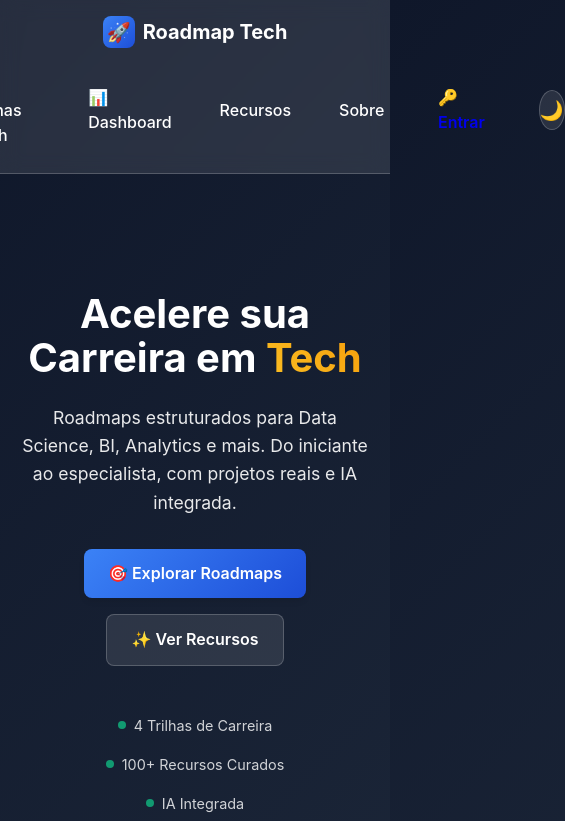
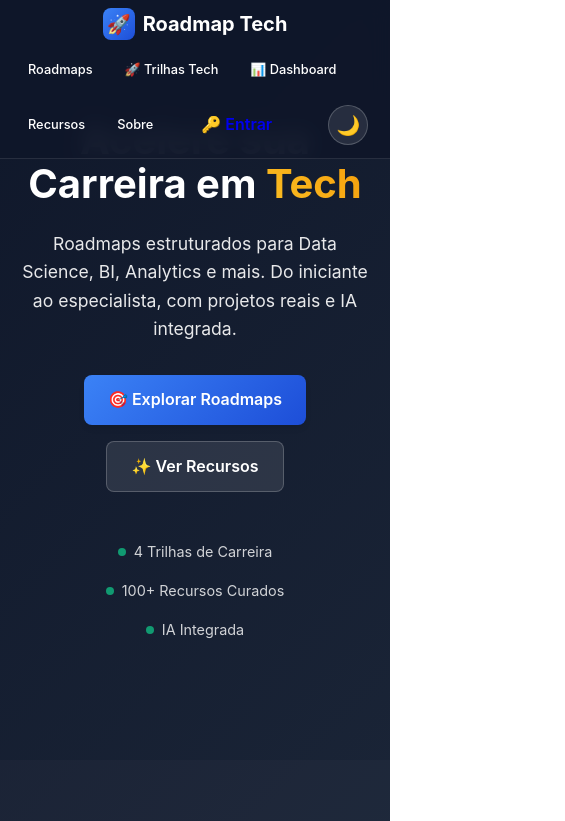
Before and after one commit to tbaneh/roadmap-tech-ai, a website: page public/index.html in a window 390 px wide. Shown: the top 821 px of the page, 565 px wide, since content can reach past the window. Drawn offline with Linux system fonts and the light colour scheme; no server answers.

Commit message:
🔧 FIX NAVIGATION LAYOUT: Resolve stacked icons issue with user profile, improve responsive design and spacing

```diff
--- a/public/index.html
+++ b/public/index.html
@@ -64,13 +64,14 @@
     }
 
     .nav {
-      background: rgba(255, 255, 255, 0.1);
+      position: fixed;
+      top: 0;
+      width: 100%;
+      background: rgba(15, 23, 42, 0.95);
       backdrop-filter: blur(10px);
-      border-bottom: 1px solid rgba(255, 255, 255, 0.2);
-      padding: 1rem 0;
-      position: sticky;
-      top: 0;
-      z-index: 100;
+      border-bottom: 1px solid rgba(255, 255, 255, 0.1);
+      z-index: 1000;
+      padding: 0.5rem 0;
     }
 
     .nav-content {
@@ -102,8 +103,32 @@
 
     .nav-links {
       display: flex;
-      gap: 2rem;
+      gap: 1rem;
       align-items: center;
+      flex-wrap: nowrap;
+      flex-shrink: 0;
+    }
+
+    @media (max-width: 1200px) {
+      .nav-links {
+        gap: 0.75rem;
+      }
+
+      .nav-link {
+        font-size: 0.875rem;
+      }
+    }
+
+    @media (max-width: 768px) {
+      .nav-links {
+        gap: 0.5rem;
+        flex-wrap: wrap;
+      }
+
+      .nav-link {
+        font-size: 0.8rem;
+        padding: 0.25rem 0.5rem;
+      }
     }
 
     .nav-link {
```
